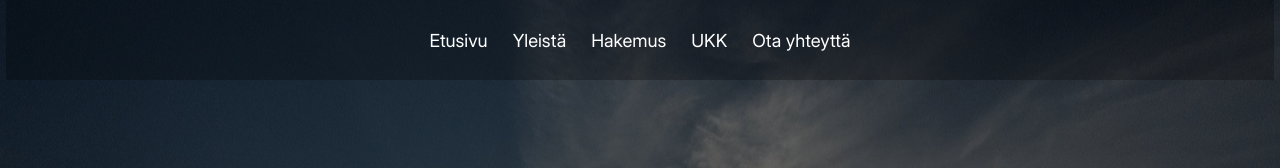
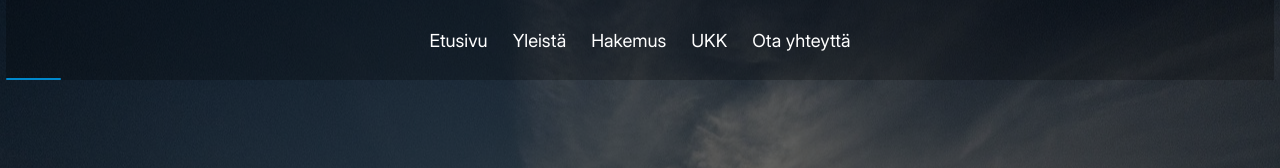
Before and after one commit to nellyhuima/PPTV-saatio, a React (Vite) app: page /app/ in a window 1280 px wide. Shown: the top 168 px of the page. Built offline with nearby package versions, Linux system fonts and the light colour scheme.

Commit message:
css hienosäätöä -I

```diff
--- a/components/HakemusI/Hakemus.jsx
+++ b/components/HakemusI/Hakemus.jsx
@@ -38,7 +38,11 @@ Poliisiammattikorkeakoulu POLAMK Tampere` },
           Painamalla alla olevaa nappia pääset täyttämään hakemuksen SignHero sivuilla.
         </p>
 
-        <button className="lomakebutton" onClick={() => navigate('/Lomake')}>Hae tästä!</button>
+        <div className="buttonContainer">
+        <button className="lomakebutton" onClick={() => navigate('/Lomake')}>Hakijalle</button>
+        <button className="lomakebutton" onClick={() => navigate('/Lomake')}>Suosittelijalle</button>
+        </div>
+
       </div>
       <section className="Hfaq">
       {faqData.map((item, index) => (
--- a/components/UKKI/UKK.jsx
+++ b/components/UKKI/UKK.jsx
@@ -14,7 +14,7 @@ const UKK = () => {
     { question: "Kuka voi hakea stipendiä?", answer: "Hakija voi olla Pohjois-Pohjanmaalla ammattiopistossa tai ammattikorkeakoulussa tutkintoa suorittava henkilö (tuutori, oppilaskunnan jäsen, järjestöaktiivi opiskeluaikana). Emme myönnä stipendejä YAMK tutkintoa suorittavalle." },
     { question: "Milloin stipendi hakemukset käsitellään?", answer: "Hakemukset käsitellään säätiön toukokuun ja joulukuun kokouksissa. Olemme yhteydessä stipendin hakijaan sähköpostitse. Tieto menee myös hakijan suosittelijalle ja oppilaitokselle." },
     { question: "Millä stipendin voi ansaita?", answer: "Hakija voi olla ammattiopistossa tai ammattikorkeakoulussa tutkintoa suorittava henkilö (tuutori, oppilaskunnan jäsen, järjestöaktiivi opiskeluaikana) mainituista oppilaitoksista. Hakemukseen on liitettävä suosittelija esim. opinto-ohjaaja, oppilaskunnan puheenjohtaja/varapuheenjohtaja." },
-    { question: "Kuka olisi hyvä suosittelija?", answer: "Suosittelija voi olla esim. opinto-ohjaaja, oppilaskunnan puheenjohtaja/varapuheenjohtaja" },
+    { question: "Kuka olisi hyvä suosittelija?", answer: "Suosittelija voi olla esim. opinto-ohjaaja, oppilaskunnan puheenjohtaja/varapuheenjohtaja." },
     { question: "Mitä stipendi sisältää?", answer: "Rahasumma määräytyy hakijoiden määrän tai hallituksen päätöksen mukaisesti." },
     { question: "Miten voin olla säätiöön yhteydessä?", answer: "Ota yhteyttä kohdassa voit lähettää sähköpostia. " },
     { question: "Opiskelen poliisiammattikorkeakoulussa", answer: "Mikäli olet kriteerit täyttävä hakija Pohjois-Pohjanmaalta ja/tai suoritat opiskeluusi liittyvää harjoittelua Oulun poliisilaitoksen alueella, olet oikeutettu hakemaan stipendiä valmistumisvuonnasi." },
--- a/src/Home.jsx
+++ b/src/Home.jsx
@@ -13,7 +13,7 @@ const Home = () => {
   const [activeSection, setActiveSection] = useState(sections[0]);
   const [menuOpen, setMenuOpen] = useState(false);
 
-  // Seuraa scrollia ja aseta aktiivinen osio
+  //Scrollin seuranta -> activeSection päivittyy
  useEffect(() => {
   const handleScroll = () => {
     const scrollMiddle = window.scrollY + window.innerHeight / 2;
@@ -38,6 +38,25 @@ const Home = () => {
   handleScroll(); // heti alussa
   return () => window.removeEventListener('scroll', handleScroll);
 }, []);
+
+// Liikkuva viiva -> päivittyy kun activeSection muuttuu
+useEffect(() => {
+  const underline = document.querySelector(".active-underline");
+
+  const updateUnderline = () => {
+    const activeLink = document.querySelector(".nav-link.active");
+    if (activeLink && underline) {
+      const linkRect = activeLink.getBoundingClientRect();
+      const ulRect = activeLink.parentElement.parentElement.getBoundingClientRect();
+      underline.style.width = `${linkRect.width}px`;
+      underline.style.transform = `translateX(${linkRect.left - ulRect.left}px)`;
+    }
+  };
+
+  updateUnderline();
+  window.addEventListener("resize", updateUnderline);
+  return () => window.removeEventListener("resize", updateUnderline);
+}, [activeSection]);
 
   return (
     <>
@@ -70,6 +89,7 @@ const Home = () => {
                 </a>
               </li>
             ))}
+            <span className="active-underline" />
           </ul>
         </nav>
       </div>
--- a/src/index.css
+++ b/src/index.css
@@ -158,9 +158,10 @@ a {
 .lomakeContent { display: flex; flex-direction: column; align-items: center; }
 .Htext { width: 100%; color: white; font-size: 28px; text-align: center; font-family: 'Funnel'; }
 .text { width: 95%; font-size: 18px; margin: 1em 0; color: white; text-align: center; }
-.lomakebutton { width: 100%; max-width: 8em; align-self: center; font-size: 18px; cursor: pointer; padding: 20px 0; margin: 1em 0em 3em 0em; border-radius: 3px; border: 1px solid white; background-color: rgba(0,0,0,0.2); color: white; text-align: center; }
+.lomakebutton { width: 100%; max-width: 8em; align-self: center; font-size: 18px; cursor: pointer; padding: 30px;  border-radius: 3px; border: 1px solid white; background-color: rgba(0,0,0,0.2); color: white; text-align: center; }
+.buttonContainer { display: flex; gap: 10px; justify-content: flex-start;}
 .lomakebutton:hover { background-color: rgba(0,0,0,0.5); }
-.Hquestion {cursor: pointer; margin: 1em; padding-left: 20px; border-radius: 2px; color: white; font-size: 16px; width: 95%; border: 1px solid rgba(255, 255, 255, 0.8); background-color: rgba(0, 0, 0, 0.2);}
+.Hquestion {cursor: pointer; margin: 1em; padding-left: 15px; padding-right: 17px; border-radius: 2px; color: white; font-size: 16px; width: 95%; border: 1px solid rgba(255, 255, 255, 0.8); background-color: rgba(0, 0, 0, 0.2);}
 .Hquestion-opener{display: flex; justify-content: space-between; align-items: center; cursor: pointer;}
 .Hicon {font-size: 10px; transition: transform 0.3s; font-weight: bold; padding-right: 2em;}
 .Hanswer {margin: 0em 0em 0.5em 1em; cursor:default; border-radius: 5px; font-size: 14px; text-align: start; width: 20em; padding:0.5em 0em 1em 0em;}
@@ -231,7 +232,7 @@ a {
     .nav-links {
     display: flex;
     flex-direction: row;
-        position: static;
+    position: relative;      /* muuttuu static → relative, jotta underline toimii */
     padding: 0;
     gap: 20px;
     width: auto;
@@ -240,8 +241,16 @@ a {
     font-size: 26px;
 }
 
-    .nav-links a:hover {
-    font-weight: bolder;
+/* Liukuva viiva aktiiviselle linkille */
+.nav-links .active-underline {
+    position: absolute;
+    bottom: 0;
+    left: 0;
+    width: 0;
+    height: 2px;
+    background-color: #0088cc;
+    border-radius: 2px;
+    transition: all 0.3s ease;
 }
 
     nav {
```
Lines whose indentation alone changed are shown as unchanged.
